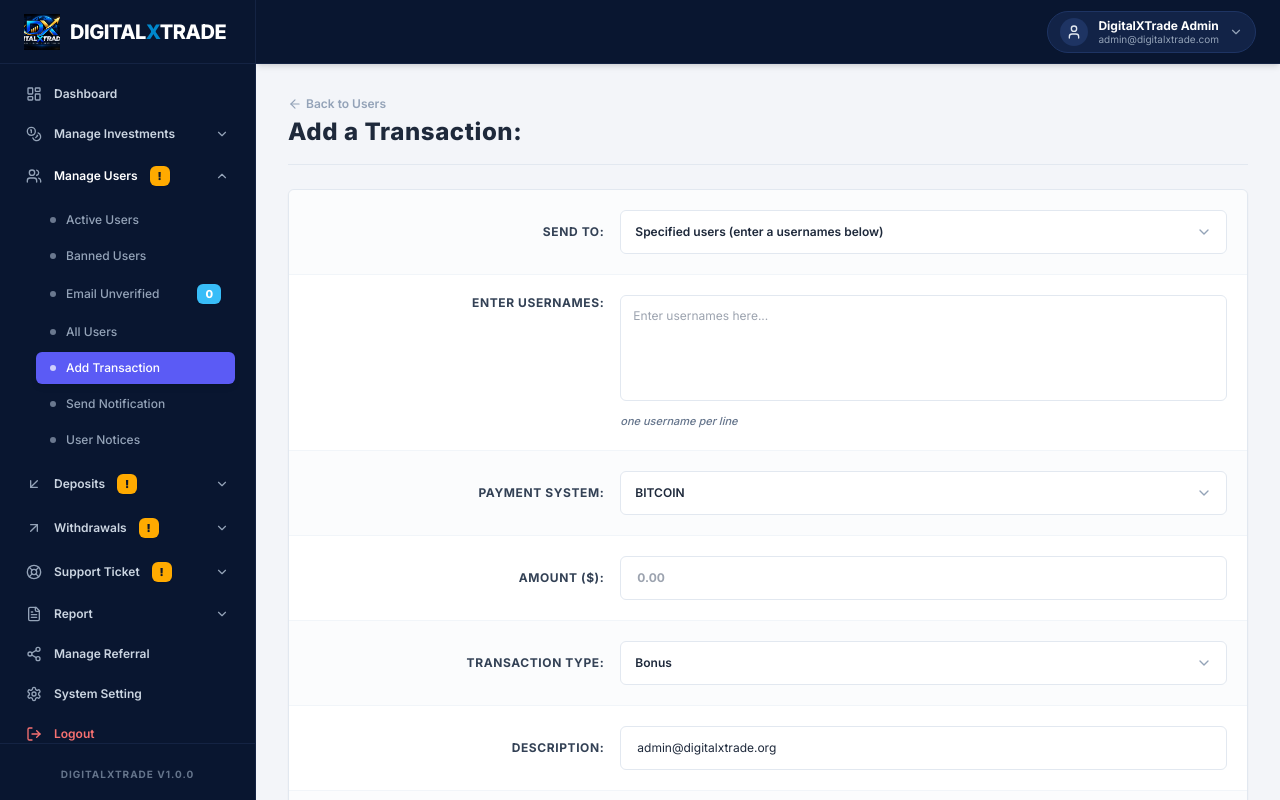
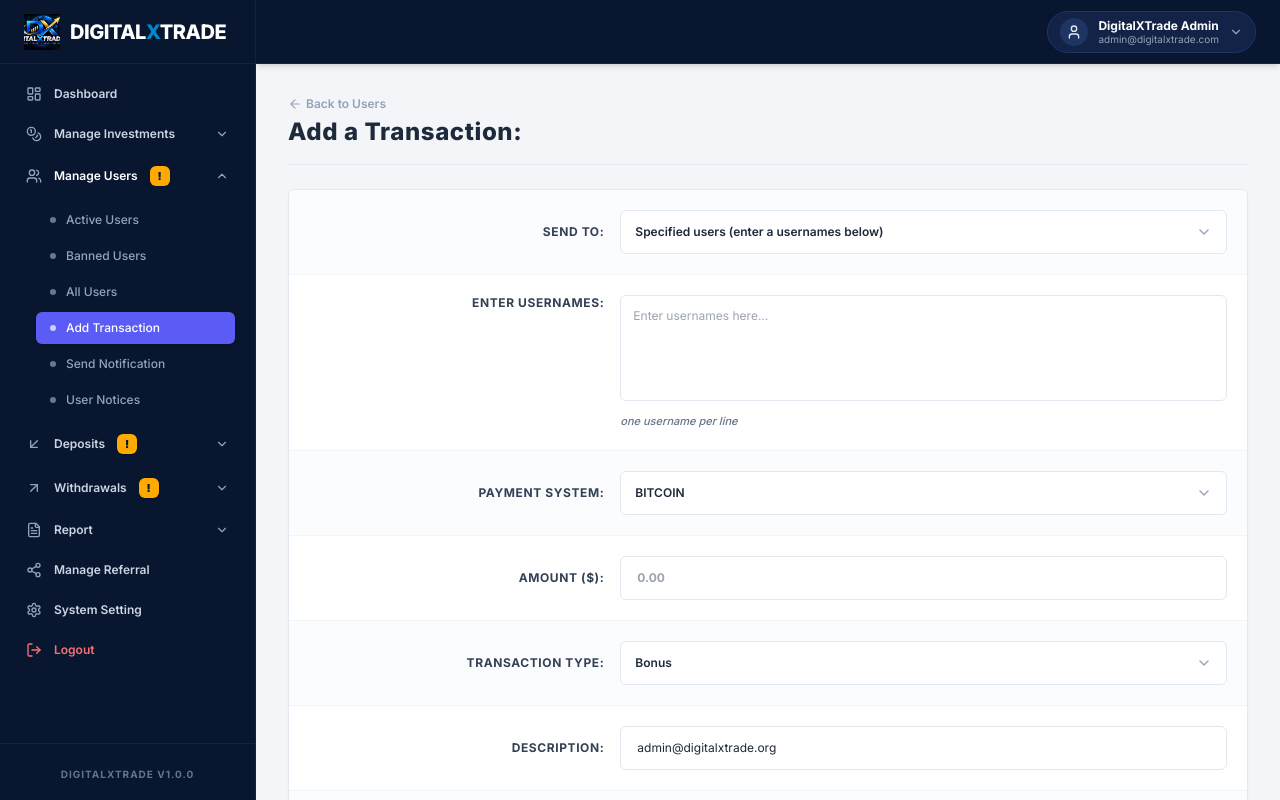
Before and after one commit to chinedu-freedom/digitalxtrade-admin, a Next.js app: page /admin/users/add-transaction in a window 1280 px wide. Built offline with nearby package versions, Linux system fonts and the light colour scheme; no server answers.

Commit message:
Remove Email Unverified link and Support Ticket section from sidebar menu

```diff
--- a/src/components/AdminSidebarLayout.jsx
+++ b/src/components/AdminSidebarLayout.jsx
@@ -259,7 +259,6 @@ export default function AdminSidebarLayout({ children }) {
       submenu: [
         { label: 'Active Users', path: '/admin/users/active' },
         { label: 'Banned Users', path: '/admin/users/banned' },
-        { label: 'Email Unverified', path: '/admin/users/email-unverified', countBadge: counts.emailUnverified },
         { label: 'All Users', path: '/admin/users' },
         { label: 'Add Transaction', path: '/admin/users/add-transaction' },
         { label: 'Send Notification', path: '/admin/users/send-notification' },
@@ -288,18 +287,6 @@ export default function AdminSidebarLayout({ children }) {
         { label: 'Approved Withdrawals', path: '/admin/withdrawals/approved' },
         { label: 'Rejected Withdrawals', path: '/admin/withdrawals/rejected' },
         { label: 'All Withdrawals', path: '/admin/withdrawals' },
-      ],
-    },
-    {
-      label: 'Support Ticket',
-      icon: LifeBuoy,
-      badge: '!',
-      matchPaths: ['/admin/tickets', '/admin/ticket'],
-      submenu: [
-        { label: 'Pending Ticket', path: '/admin/tickets/pending', countBadge: counts.pendingTickets },
-        { label: 'Closed Ticket', path: '/admin/tickets/closed' },
-        { label: 'Answered Ticket', path: '/admin/tickets/answered' },
-        { label: 'All Ticket', path: '/admin/tickets' },
       ],
     },
     {
```
